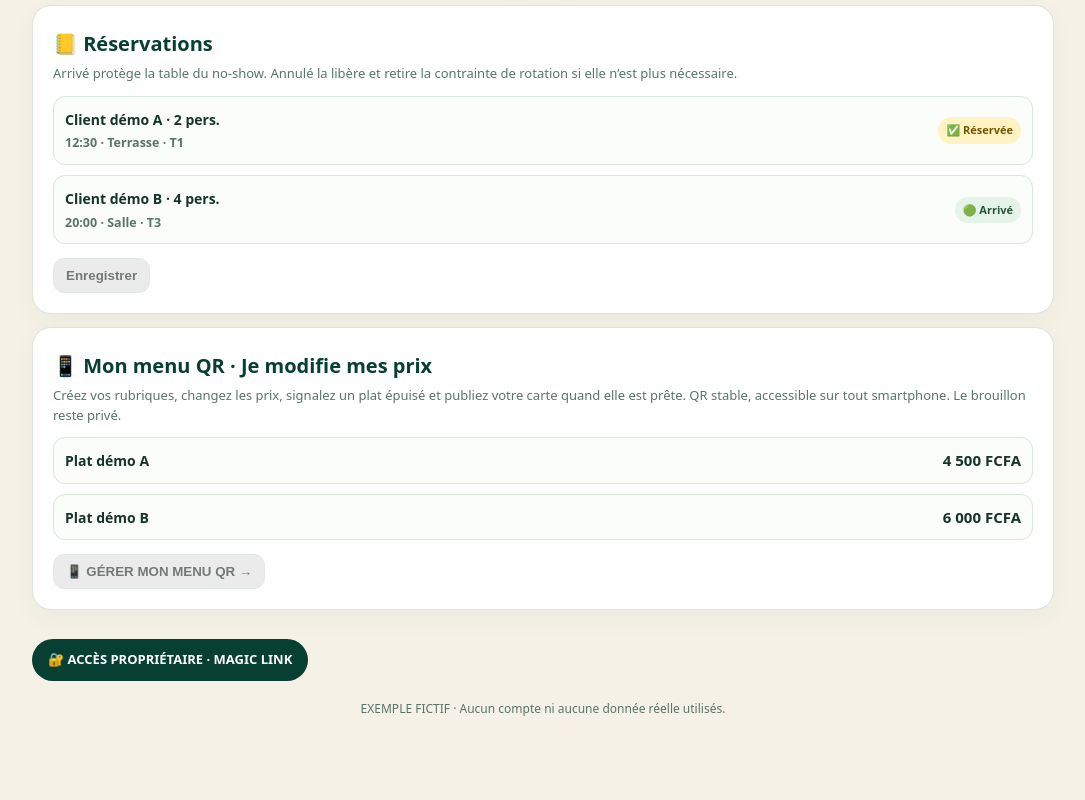
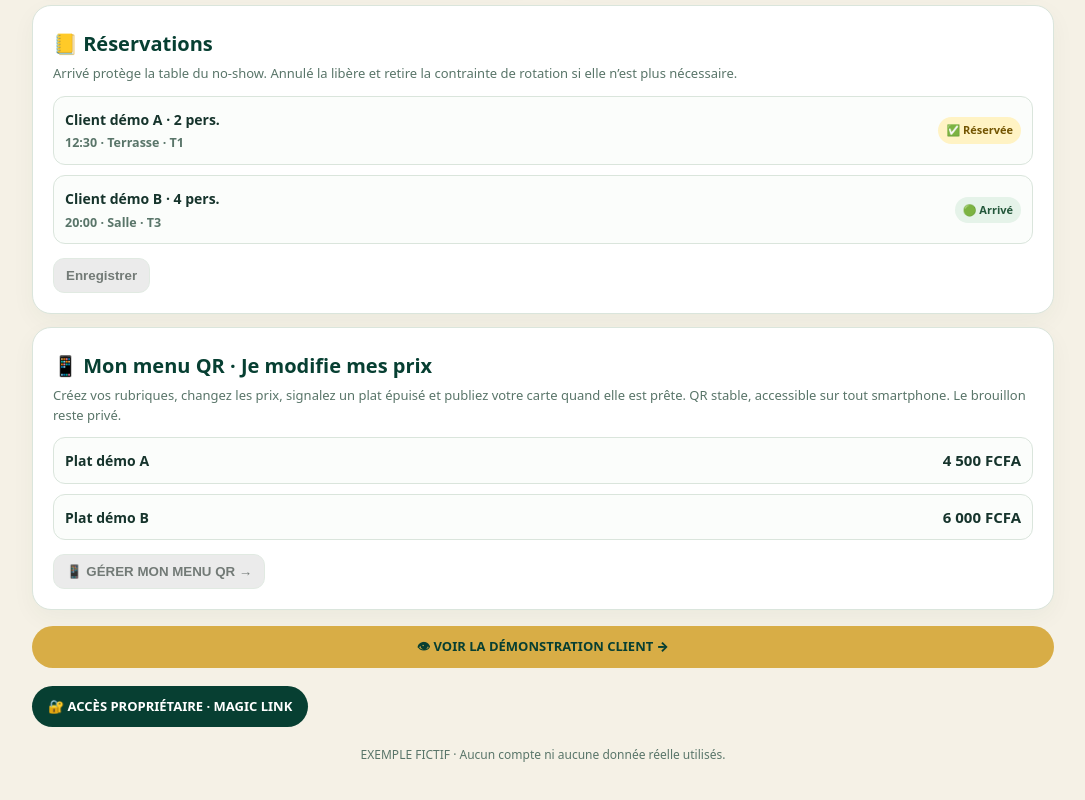
Before and after one commit to BEAUVILLE/digiy-resto, a plain HTML site: page resa-resto/demo-pro.html in a window 1280 px wide. Shown: the part 709-1509 px from the top of the page, without its empty margins (97-1182 px from the left). Before the commit the page ends 1481 px from the top, so only its background shows below. Drawn offline with Linux system fonts and the light colour scheme.

Commit message:
feat(resto): link the customer booking simulation from owner demo

```diff
--- a/resa-resto/demo-pro.html
+++ b/resa-resto/demo-pro.html
@@ -85,6 +85,7 @@ header.top{display:flex;justify-content:space-between;align-items:center;gap:12p
  </div>
  <div style="margin-top:14px"><button class="btn" disabled>📱 GÉRER MON MENU QR →</button></div>
 </section>
+<div style="margin:16px 0 2px"><a class="auth" href="./demo-client.html" style="display:block;text-align:center;margin:0;background:#d8ad46;color:#073f32">👁 VOIR LA DÉMONSTRATION CLIENT →</a></div>
 <a class="auth" href="./acces-proprietaire.html">🔐 ACCÈS PROPRIÉTAIRE · MAGIC LINK</a>
 <p class="footer">EXEMPLE FICTIF · Aucun compte ni aucune donnée réelle utilisés.</p>
 </div>
```
